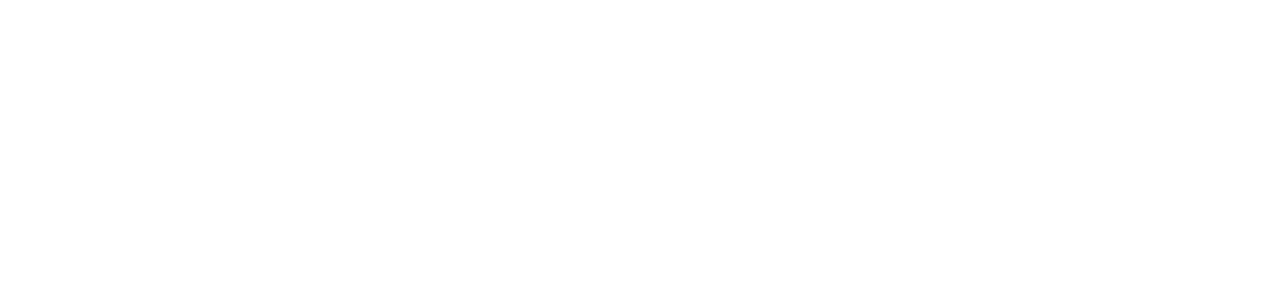
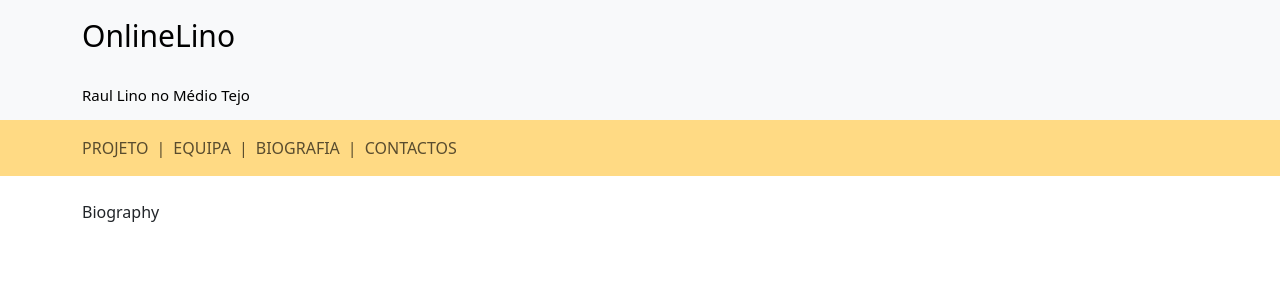
Before and after one commit to Projeto-Final-LEI-IPT/onlinelino, a React (Create React App) app in the folder onlinelino/: page /biography in a window 1280 px wide. Before the commit this address had no page. Shown: the top 300 px of the page. Built offline with nearby package versions, Linux system fonts and the light colour scheme.

Commit message:
Added Biography page

```diff
--- a/onlinelino/src/App.js
+++ b/onlinelino/src/App.js
@@ -2,6 +2,7 @@
 import Home from "./pages/Home";
 import ProjectIndex from "./pages/Project/Index";
 import TeamIndex from "./pages/Team";
+import BiographyIndex from "./pages/Biography";
 
 function App() {
   return (
@@ -12,6 +13,7 @@
             <Route path="/" element={<Home />} />
             <Route path="/project" element={<ProjectIndex />} />
             <Route path="/team" element={<TeamIndex />} />
+            <Route path="/biography" element={<BiographyIndex />} />
           </Routes>
         </BrowserRouter>
       </div>
--- a/onlinelino/src/components/NavbarHome.js
+++ b/onlinelino/src/components/NavbarHome.js
@@ -28,7 +28,7 @@
                             <span className="navbar-text">|</span>
                             <Nav.Link href="/team">EQUIPA</Nav.Link>
                             <span className="navbar-text">|</span>
-                            <Nav.Link href="#biografia">BIOGRAFIA</Nav.Link>
+                            <Nav.Link href="/biography">BIOGRAFIA</Nav.Link>
                             <span className="navbar-text">|</span>
                             <Nav.Link href="#contactos">CONTACTOS</Nav.Link>
                         </Nav>
--- /dev/null
+++ b/onlinelino/src/pages/Biography.js
@@ -0,0 +1,29 @@
+import React from "react";
+import NavbarHome from "../components/NavbarHome";
+import Container from "react-bootstrap/esm/Container";
+
+/**
+ * Component that represents the home page
+ */
+class BiographyIndex extends React.Component {
+    // constructor(props) {
+    //     super(props);
+    // }
+
+    // method to render the component
+    render() {
+        return (
+            // Navbar by MerakiUI
+            // *adpated to our needs
+            <>
+                <NavbarHome />
+                <br />
+                <Container>
+                    <p>Biography</p>
+                </Container>
+            </>
+        );
+    }
+}
+
+export default BiographyIndex;
```
